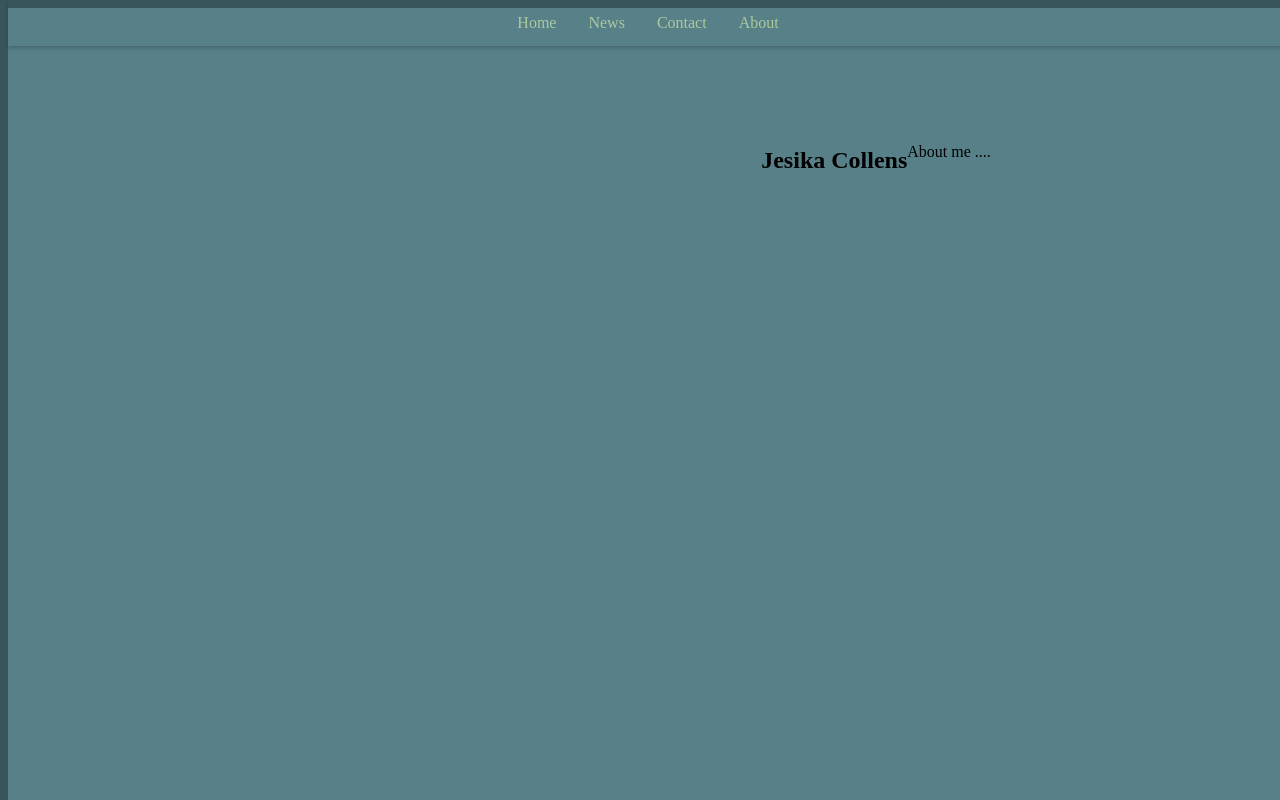
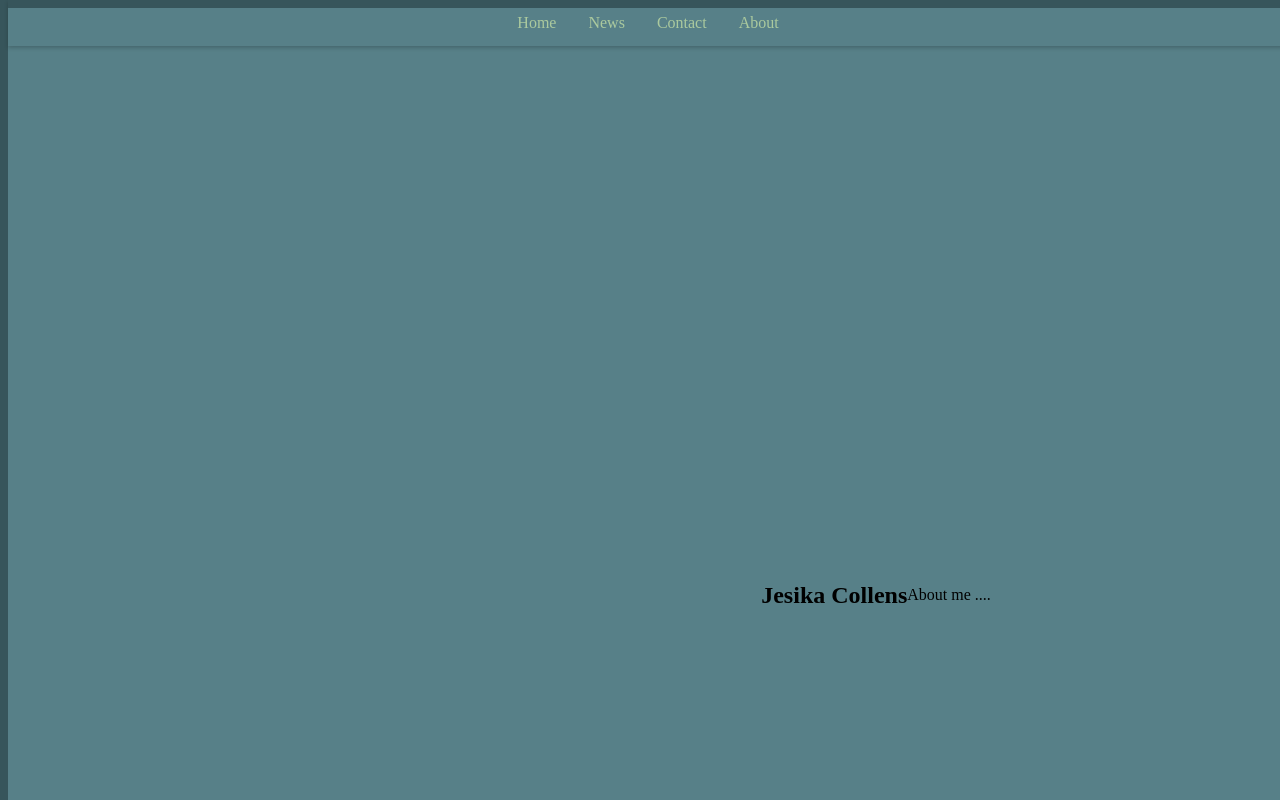
Before and after one commit to Jesika-C/jesika-c.github.io, a plain HTML site: page index.html in a window 1280 px wide. Shown: the top 800 px of the page. Drawn offline with Linux system fonts and the light colour scheme.

Commit message:
Update stylesheet #3

```diff
--- a/assets/styles.css
+++ b/assets/styles.css
@@ -1,7 +1,8 @@
 .box {
 	display: flex;
 	justify-content: center;
-	/*align-items: center; */
+	align-items: center;
+	text-align: left;
 	background-color: #578088;
 	padding: 119px 68px 119px 68px;
 	width: 1600px;
```
